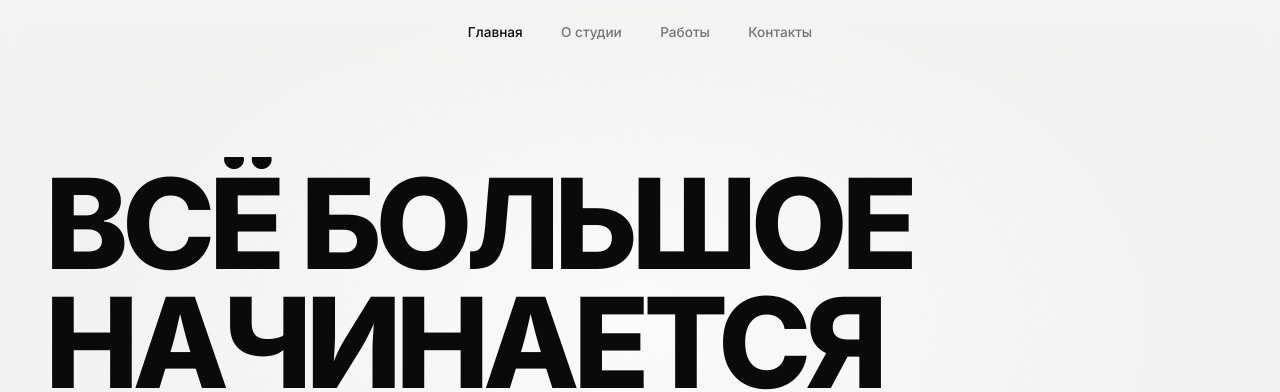
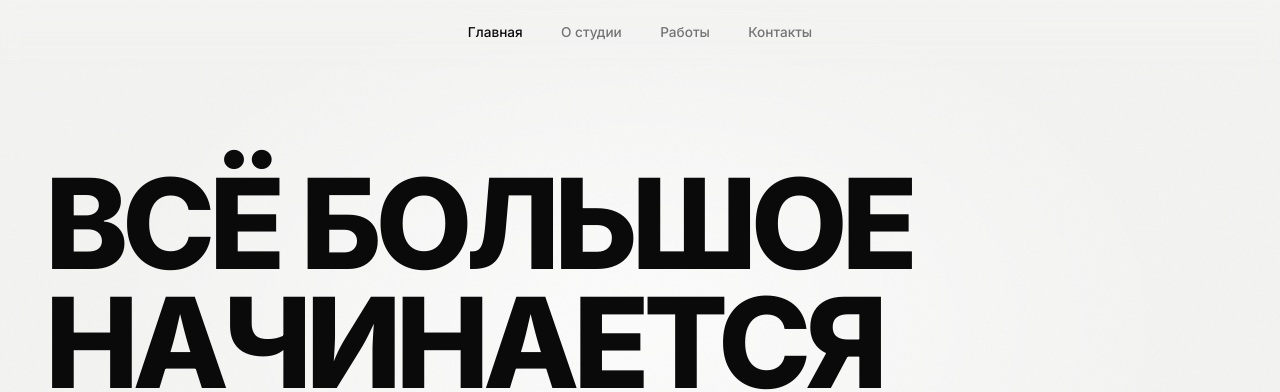
Before and after one commit to alenki/LUMAKO, a Next.js app: page / in a window 1280 px wide. Shown: the top 392 px of the page. Built offline with nearby package versions, Linux system fonts and the light colour scheme.

Commit message:
small fix

```diff
--- a/components/sections/home/Hero.tsx
+++ b/components/sections/home/Hero.tsx
@@ -36,13 +36,17 @@ export function Hero() {
             {lines.map((line, i) => {
               const isLast = i === lastIdx;
               return (
-                // Each line slides up from beneath a clipping mask. The py/-my pair
-                // gives the tight leading-[0.85] caps clip headroom without changing
-                // the line rhythm. The marked last line overflows its box (the drawn
-                // circle), so once it settles into place we stop clipping it.
+                // Each line slides up from beneath a clipping mask. The pt/-mt and
+                // pb/-mb pairs give the tight leading-[0.85] caps clip headroom
+                // without changing the line rhythm (each pad + equal negative margin
+                // cancels). The top gets extra room (0.3em) because Cyrillic uppercase
+                // accents - the Ё diaeresis, the Й breve - rise ~0.22em above cap
+                // height and would otherwise be sliced by overflow-hidden. The marked
+                // last line overflows its box (the drawn circle), so once it settles
+                // into place we stop clipping it.
                 <span
                   key={line}
-                  className="block overflow-hidden py-[0.1em] -my-[0.1em]"
+                  className="block overflow-hidden pt-[0.3em] -mt-[0.3em] pb-[0.1em] -mb-[0.1em]"
                   style={isLast && revealed ? { overflow: "visible" } : undefined}
                 >
                   <motion.span
```
